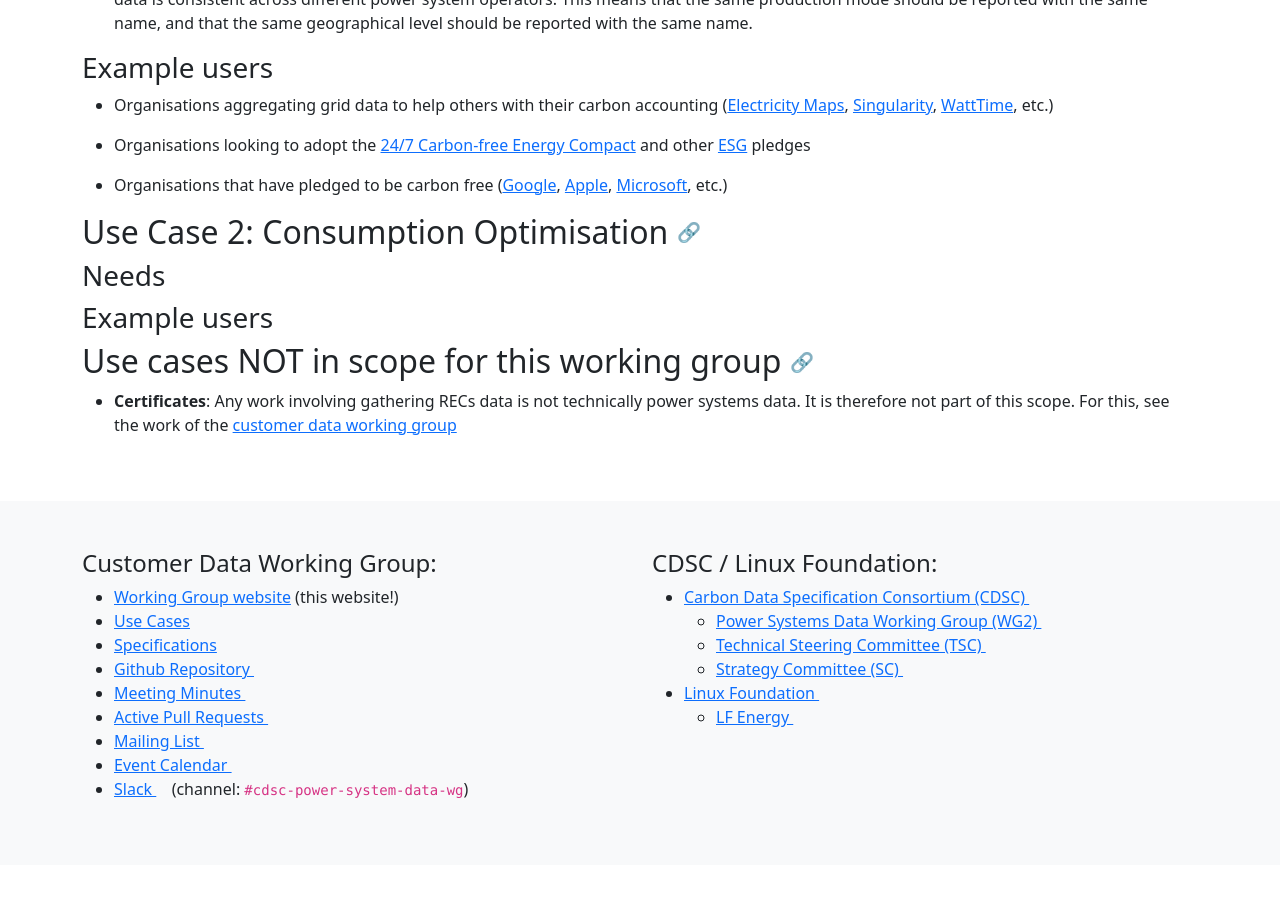
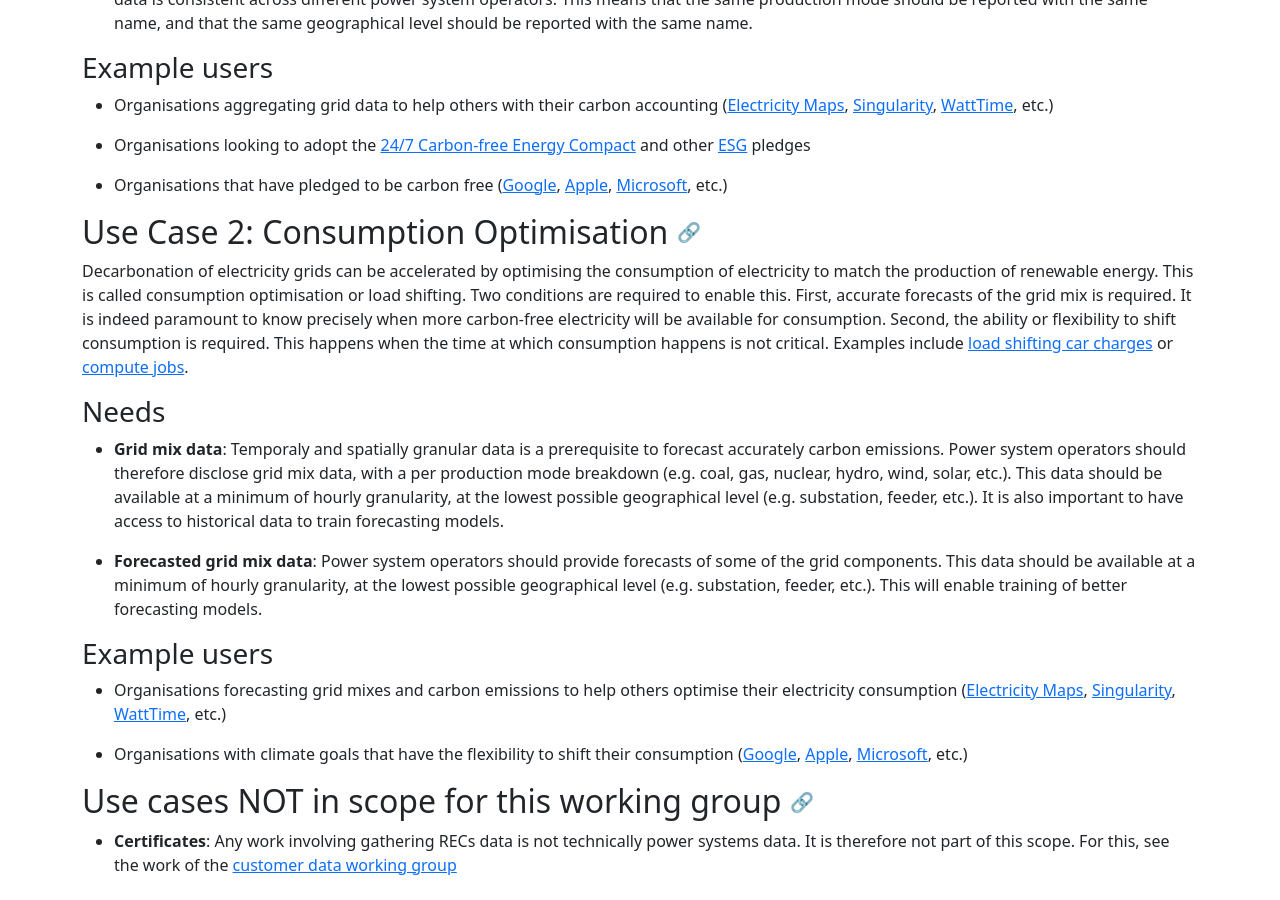
Before and after one commit to carbon-data-specification/Power-Systems-Data, a Jekyll site: the page built from website/use-cases/index.markdown, in a window 1280 px wide and 900 px high, scrolled down 1049 px. Built offline with Jekyll 4.4.1, drawn with Linux system fonts in a browser that asks for light colours; before the commit the page ends 1914 px from its top, so only the background shows below that.

Commit message:
Add proposal for 2nd use case

```diff
--- a/website/use-cases/index.markdown
+++ b/website/use-cases/index.markdown
@@ -49,9 +49,18 @@
 
 ## Use Case 2: Consumption Optimisation <a id="use-case-consumption-optimisation" href="#use-case-consumption-optimisation" class="permalink">🔗</a>
 
+Decarbonation of electricity grids can be accelerated by optimising the consumption of electricity to match the production of renewable energy. This is called consumption optimisation or load shifting. Two conditions are required to enable this. First, accurate forecasts of the grid mix is required. It is indeed paramount to know precisely when more carbon-free electricity will be available for consumption. Second, the ability or flexibility to shift consumption is required. This happens when the time at which consumption happens is not critical. Examples include [load shifting car charges](https://www.electricitymaps.com/blog/carbon-savings-load-shifting) or [compute jobs](https://blog.google/inside-google/infrastructure/data-centers-work-harder-sun-shines-wind-blows/).
 ### Needs
 
+* __Grid mix data__: Temporaly and spatially granular data is a prerequisite to forecast accurately carbon emissions. Power system operators should therefore disclose grid mix data, with a per production mode breakdown (e.g. coal, gas, nuclear, hydro, wind, solar, etc.). This data should be available at a minimum of hourly granularity, at the lowest possible geographical level (e.g. substation, feeder, etc.). It is also important to have access to historical data to train forecasting models.
+
+* __Forecasted grid mix data__: Power system operators should provide forecasts of some of the grid components. This data should be available at a minimum of hourly granularity, at the lowest possible geographical level (e.g. substation, feeder, etc.). This will enable training of better forecasting models.
+
 ### Example users
+
+* Organisations forecasting grid mixes and carbon emissions to help others optimise their electricity consumption ([Electricity Maps](https://www.electricitymaps.com/guides/accounting-guide), [Singularity](https://singularity.energy/), [WattTime](https://www.watttime.org/), etc.)
+
+* Organisations with climate goals that have the flexibility to shift their consumption ([Google](https://www.google.com/about/datacenters/cleanenergy/), [Apple](https://www.apple.com/newsroom/2020/07/apple-commits-to-be-100-percent-carbon-neutral-for-its-supply-chain-and-products-by-2030/), [Microsoft](https://www.microsoft.com/en-us/corporate-responsibility/sustainability/operations), etc.)
 
 
 ## Use cases NOT in scope for this working group <a id="not-in-scope" href="#not-in-scope" class="permalink">🔗</a>
```
